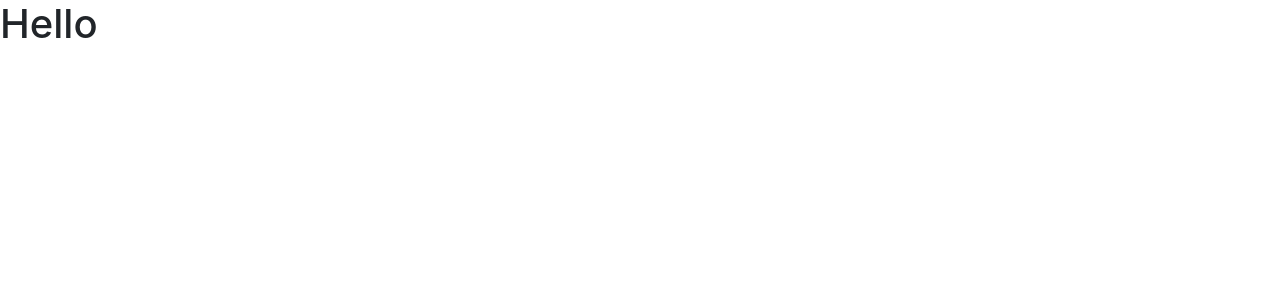
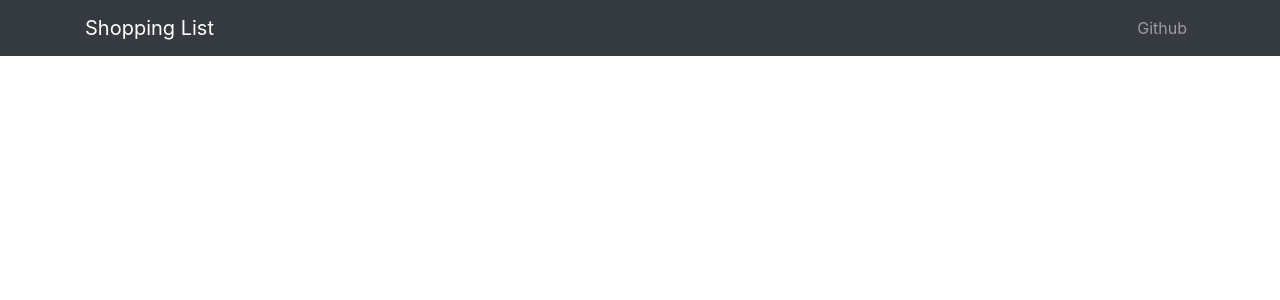
Before and after one commit to zhangzhhz/mern-shopping-list, a React (Create React App) app in the folder client/: page / in a window 1280 px wide. Shown: the top 300 px of the page. Built offline with nearby package versions, Linux system fonts and the light colour scheme.

Commit message:
navbar completed

```diff
--- a/client/src/App.js
+++ b/client/src/App.js
@@ -1,12 +1,13 @@
 import React from 'react';
+import AppNavbar from './components/AppNavbar';
 import 'bootstrap/dist/css/bootstrap.min.css';
 import './App.css';
 
 function App() {
   return (
-    <div className="App">
+    <AppNavbar className="App">
       <h1>Hello</h1>
-    </div>
+    </AppNavbar>
   );
 }
 
--- a/client/src/components/AppNavbar.js
+++ b/client/src/components/AppNavbar.js
@@ -0,0 +1,37 @@
+import React, { useState, useEffect } from 'react';
+import {
+  Collapse,
+  Navbar,
+  NavbarToggler,
+  NavbarBrand,
+  Nav,
+  NavItem,
+  NavLink,
+  Container
+} from 'reactstrap';
+
+export default function Appnavbar(props) {
+  const [isOpen, setIsOpen] = useState(false);
+
+  const toggle = () => {
+    setIsOpen(isOpen => !isOpen);
+  };
+
+  return (
+    <div>
+      <Navbar color='dark' dark expand='sm' className="mb-5">
+        <Container>
+          <NavbarBrand href='/'>Shopping List</NavbarBrand>
+          <NavbarToggler onClick={toggle} />
+          <Collapse isOpen={isOpen} navbar>
+            <Nav className='ml-auto' navbar>
+              <NavItem>
+                <NavLink href='https://github.com/zhangzhhz/'>Github</NavLink>
+              </NavItem>
+            </Nav>
+          </Collapse>
+        </Container>
+      </Navbar>
+    </div>
+  );
+}
```
